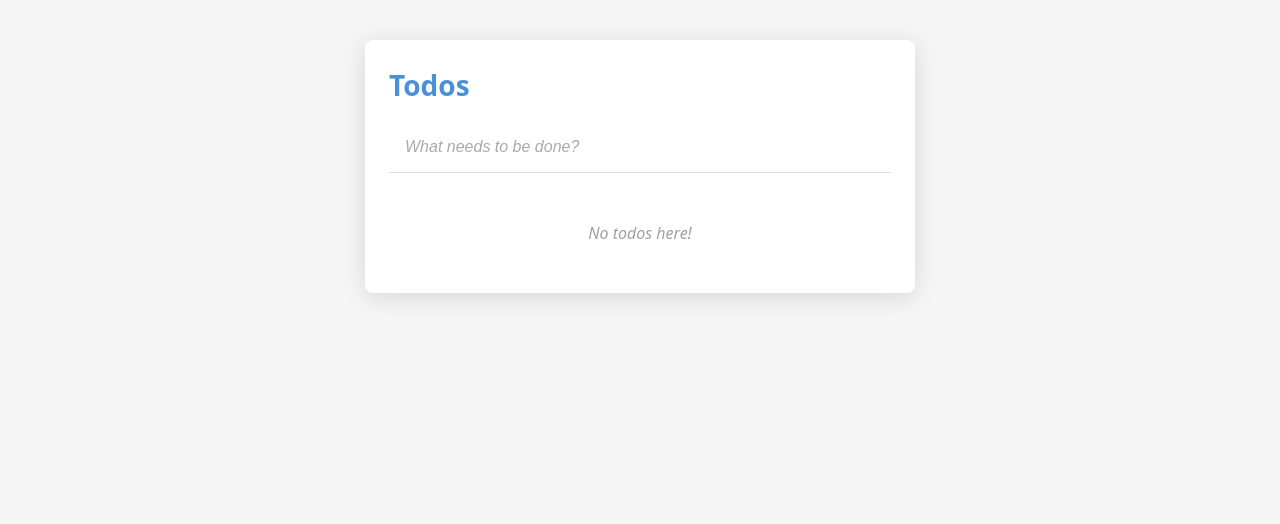
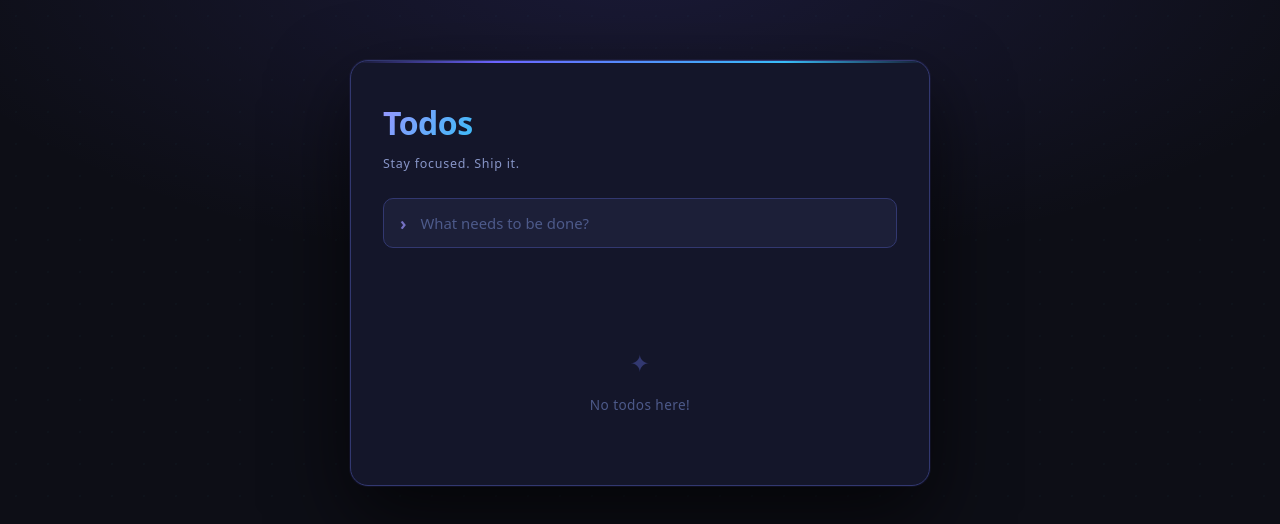
Before and after one commit to YairBenDavid-cs/TODO-app, a React (Vite) app in the folder todo-app/: page / in a window 1280 px wide. Shown: the top 524 px of the page. Built offline with nearby package versions, Linux system fonts and the light colour scheme.

Commit message:
(feat):  enhance UI styles across components

```diff
--- a/todo-app/package.json
+++ b/todo-app/package.json
@@ -23,6 +23,7 @@
     "eslint-plugin-react-hooks": "^7.1.1",
     "eslint-plugin-react-refresh": "^0.5.2",
     "globals": "^17.6.0",
+    "playwright": "^1.60.0",
     "typescript": "~6.0.2",
     "typescript-eslint": "^8.59.2",
     "vite": "^8.0.12"
--- a/todo-app/src/components/App.tsx
+++ b/todo-app/src/components/App.tsx
@@ -29,7 +29,10 @@ export default function App(): React.JSX.Element {
   return (
     <div className="app">
       <header>
-        <h1>Todos</h1>
+        <div className="app-title">
+          <h1>Todos</h1>
+        </div>
+        <p className="app-subtitle">Stay focused. Ship it.</p>
         <TodoInput onAdd={addTodo} />
       </header>
       <main>
--- a/todo-app/src/components/TodoInput.tsx
+++ b/todo-app/src/components/TodoInput.tsx
@@ -7,15 +7,21 @@ interface TodoInputProps {
 export default function TodoInput({ onAdd }: TodoInputProps): React.JSX.Element {
   const [inputValue, setInputValue] = useState<string>('');
 
-  function handleKeyDown(e: React.KeyboardEvent<HTMLInputElement>): void {
-    if (e.key !== 'Enter') return;
+  function handleAdd(): void {
     const trimmed = inputValue.trim();
     if (!trimmed) return;
     onAdd(trimmed);
     setInputValue('');
   }
 
+  function handleKeyDown(e: React.KeyboardEvent<HTMLInputElement>): void {
+    if (e.key !== 'Enter') return;
+    handleAdd();
+  }
+
   return (
+    <div className="todo-input-wrapper">
+      <span className="todo-input__prefix" aria-hidden="true">›</span>
       <input
         className="todo-input"
         type="text"
@@ -24,5 +30,6 @@ export default function TodoInput({ onAdd }: TodoInputProps): React.JSX.Element
         onChange={(e) => setInputValue(e.target.value)}
         onKeyDown={handleKeyDown}
       />
+    </div>
   );
 }
--- a/todo-app/src/index.css
+++ b/todo-app/src/index.css
@@ -5,20 +5,39 @@
 }
 
 :root {
-  --color-bg: #f5f5f5;
-  --color-primary: #4a90d9;
-  --color-border: #e0e0e0;
-  --color-completed: #a0a0a0;
-  --color-filter-active: #4a90d9;
+  --bg: #0d0e16;
+  --bg-card: #14162a;
+  --bg-surface: #1c1f38;
+  --bg-hover: #1f2340;
+  --border: #323870;
+  --border-subtle: #1e2245;
+  --accent: #6c63ff;
+  --accent-light: #9b95ff;
+  --accent-glow: rgba(108, 99, 255, 0.18);
+  --accent-cyan: #38bdf8;
+  --accent-green: #10d98a;
+  --accent-green-glow: rgba(16, 217, 138, 0.2);
+  --danger: #ff4f6a;
+  --danger-muted: rgba(255, 79, 106, 0.12);
+  --text: #edeeff;
+  --text-muted: #8896c8;
+  --text-dim: #4d5a8a;
+  --radius: 18px;
+  --radius-sm: 10px;
+  --radius-xs: 6px;
 }
 
 body {
   margin: 0;
-  font-family: system-ui, 'Segoe UI', Roboto, sans-serif;
-  font-size: 16px;
-  line-height: 1.5;
-  background-color: var(--color-bg);
-  color: #333;
+  font-family: system-ui, -apple-system, 'Segoe UI', Roboto, sans-serif;
+  font-size: 15px;
+  line-height: 1.6;
+  background-color: var(--bg);
+  background-image:
+    radial-gradient(ellipse 90% 60% at 50% -5%, rgba(108, 99, 255, 0.14) 0%, transparent 65%),
+    radial-gradient(circle, rgba(56, 189, 248, 0.025) 1px, transparent 1px);
+  background-size: 100% 100%, 32px 32px;
+  color: var(--text);
   -webkit-font-smoothing: antialiased;
 }
 
@@ -27,5 +46,16 @@ body {
   display: flex;
   flex-direction: column;
   align-items: center;
-  padding: 40px 16px;
+  padding: 60px 16px 80px;
 }
+
+::-webkit-scrollbar {
+  width: 4px;
+}
+::-webkit-scrollbar-track {
+  background: transparent;
+}
+::-webkit-scrollbar-thumb {
+  background: var(--border);
+  border-radius: 4px;
+}
--- a/todo-app/src/styles/app.css
+++ b/todo-app/src/styles/app.css
@@ -1,28 +1,62 @@
 .app {
   width: 100%;
-  max-width: 550px;
-  background: #fff;
-  border-radius: 8px;
-  box-shadow: 0 4px 24px rgba(0, 0, 0, 0.12);
+  max-width: 580px;
+  background: var(--bg-card);
+  border-radius: var(--radius);
+  border: 1px solid var(--border);
+  box-shadow:
+    0 0 0 1px rgba(108, 99, 255, 0.08),
+    0 32px 80px rgba(0, 0, 0, 0.65);
   overflow: hidden;
+  position: relative;
+}
+
+/* Top accent line */
+.app::before {
+  content: '';
+  position: absolute;
+  top: 0;
+  left: 0;
+  right: 0;
+  height: 2px;
+  background: linear-gradient(90deg, transparent 0%, var(--accent) 25%, var(--accent-cyan) 75%, transparent 100%);
+  z-index: 1;
 }
 
 .app header {
-  padding: 24px 24px 0;
+  padding: 36px 32px 26px;
+}
+
+.app-title {
+  display: flex;
+  align-items: center;
+  gap: 12px;
+  margin-bottom: 6px;
 }
 
 .app header h1 {
-  margin: 0 0 16px;
-  font-size: 1.75rem;
-  font-weight: 700;
-  color: var(--color-primary);
+  margin: 0;
+  font-size: 2rem;
+  font-weight: 800;
+  letter-spacing: -0.5px;
+  background: linear-gradient(125deg, var(--accent-light) 0%, var(--accent-cyan) 100%);
+  -webkit-background-clip: text;
+  -webkit-text-fill-color: transparent;
+  background-clip: text;
+}
+
+.app-subtitle {
+  margin: 0 0 24px;
+  font-size: 0.78rem;
+  font-weight: 500;
+  color: var(--text-muted);
+  letter-spacing: 0.06em;
 }
 
 .app main {
-  padding: 0 24px;
+  padding: 0;
 }
 
 .app footer {
-  padding: 12px 24px;
-  border-top: 1px solid var(--color-border);
+  border-top: 1px solid var(--border-subtle);
 }
--- a/todo-app/src/styles/todo-filters.css
+++ b/todo-app/src/styles/todo-filters.css
@@ -2,44 +2,69 @@
   display: flex;
   align-items: center;
   justify-content: space-between;
-  padding: 0.5rem 1rem;
-  font-size: 0.875rem;
-  color: var(--color-completed);
+  padding: 12px 32px 14px;
+  gap: 12px;
+}
+
+.todo-filters__counter {
+  color: var(--text-muted);
+  font-size: 0.78rem;
+  font-weight: 500;
+  white-space: nowrap;
+  min-width: 76px;
 }
 
 .todo-filters__buttons {
   display: flex;
-  gap: 0.25rem;
+  gap: 3px;
+  background: var(--bg-surface);
+  border: 1.5px solid var(--border);
+  border-radius: 10px;
+  padding: 4px;
 }
 
 .todo-filters__btn {
   background: none;
-  border: 1px solid transparent;
-  border-radius: 3px;
-  padding: 0.25rem 0.5rem;
+  border: none;
+  border-radius: 7px;
+  padding: 6px 14px;
   cursor: pointer;
-  color: inherit;
-  font-size: inherit;
+  color: var(--text-muted);
+  font-size: 0.78rem;
+  font-family: inherit;
+  font-weight: 600;
+  letter-spacing: 0.02em;
+  transition: background 0.18s, color 0.18s;
+}
+
+.todo-filters__btn:hover {
+  color: var(--text);
+  background: var(--bg-hover);
 }
 
 .todo-filters__btn[aria-pressed="true"] {
-  border-color: var(--color-filter-active);
-  color: var(--color-filter-active);
-}
-
-.todo-filters__btn:hover {
-  border-color: var(--color-filter-active);
+  background: var(--accent);
+  color: #fff;
+  box-shadow: 0 2px 12px rgba(108, 99, 255, 0.4);
 }
 
 .todo-filters__clear {
   background: none;
   border: none;
   cursor: pointer;
-  color: inherit;
-  font-size: inherit;
-  padding: 0;
+  color: var(--text-muted);
+  font-size: 0.78rem;
+  font-family: inherit;
+  font-weight: 500;
+  padding: 6px 10px;
+  border-radius: 7px;
+  transition: color 0.18s, background 0.18s;
+  white-space: nowrap;
+  min-width: 96px;
+  text-align: right;
 }
 
 .todo-filters__clear:hover {
-  text-decoration: underline;
+  color: var(--danger);
+  background: var(--danger-muted);
 }
--- a/todo-app/src/styles/todo-input.css
+++ b/todo-app/src/styles/todo-input.css
@@ -1,19 +1,41 @@
+.todo-input-wrapper {
+  display: flex;
+  align-items: center;
+  background: var(--bg-surface);
+  border: 1.5px solid var(--border);
+  border-radius: var(--radius-sm);
+  transition: border-color 0.2s, box-shadow 0.2s;
+  overflow: hidden;
+}
+
+.todo-input-wrapper:focus-within {
+  border-color: var(--accent);
+  box-shadow: 0 0 0 4px rgba(108, 99, 255, 0.12);
+}
+
+.todo-input__prefix {
+  padding: 0 4px 0 16px;
+  color: var(--accent-light);
+  font-size: 1.1rem;
+  font-weight: 600;
+  user-select: none;
+  flex-shrink: 0;
+  opacity: 0.7;
+}
+
 .todo-input {
-  width: 100%;
-  padding: 16px;
-  font-size: 16px;
+  flex: 1;
+  padding: 14px 10px;
+  font-size: 0.93rem;
+  font-family: inherit;
   border: none;
-  border-bottom: 1px solid var(--color-border);
   outline: none;
   background: transparent;
-  color: inherit;
+  color: var(--text);
+  min-width: 0;
 }
 
 .todo-input::placeholder {
-  color: #aaa;
-  font-style: italic;
+  color: var(--text-dim);
+  font-weight: 400;
 }
-
-.todo-input:focus {
-  box-shadow: inset 0 -2px 0 var(--color-primary);
-}
--- a/todo-app/src/styles/todo-item.css
+++ b/todo-app/src/styles/todo-item.css
@@ -1,57 +1,107 @@
 .todo-item {
   display: flex;
   align-items: center;
-  gap: 0.75rem;
-  padding: 0.75rem 1rem;
-  border-bottom: 1px solid var(--color-border);
+  gap: 1rem;
+  padding: 15px 32px;
+  border-bottom: 1px solid var(--border-subtle);
   list-style: none;
+  transition: background 0.18s;
 }
 
 .todo-item:last-child {
   border-bottom: none;
 }
 
+.todo-item:hover {
+  background: var(--bg-hover);
+}
+
+/* Rounded square checkbox */
 .todo-item__checkbox {
-  width: 1.25rem;
-  height: 1.25rem;
-  flex-shrink: 0;
+  -webkit-appearance: none;
+  appearance: none;
+  width: 20px;
+  height: 20px;
+  min-width: 20px;
+  border-radius: 5px;
+  border: 2px solid var(--border);
+  background: transparent;
   cursor: pointer;
-  accent-color: var(--color-primary);
+  position: relative;
+  transition: border-color 0.2s, background 0.2s, box-shadow 0.2s;
+}
+
+.todo-item__checkbox:hover {
+  border-color: var(--accent-green);
+  box-shadow: 0 0 0 4px var(--accent-green-glow);
+}
+
+.todo-item__checkbox:checked {
+  background: var(--accent-green);
+  border-color: var(--accent-green);
+  box-shadow: 0 0 10px var(--accent-green-glow);
+}
+
+.todo-item__checkbox:checked::after {
+  content: '';
+  position: absolute;
+  top: 2px;
+  left: 6px;
+  width: 5px;
+  height: 9px;
+  border: 2px solid #0d0e16;
+  border-top: none;
+  border-left: none;
+  transform: rotate(45deg);
 }
 
 .todo-item__label {
   flex: 1;
   cursor: pointer;
   word-break: break-word;
+  font-size: 0.93rem;
+  font-weight: 450;
+  color: var(--text);
+  transition: color 0.2s;
 }
 
 .todo-item--completed .todo-item__label {
   text-decoration: line-through;
-  color: var(--color-completed);
+  text-decoration-color: var(--text-dim);
+  color: var(--text-muted);
 }
 
 .todo-item__edit-input {
   flex: 1;
-  padding: 0.25rem 0.5rem;
+  padding: 8px 14px;
   font-size: inherit;
   font-family: inherit;
-  border: 1px solid var(--color-primary);
-  border-radius: 4px;
+  background: var(--bg-surface);
+  border: 1.5px solid var(--accent);
+  border-radius: var(--radius-xs);
   outline: none;
+  color: var(--text);
+  box-shadow: 0 0 0 4px rgba(108, 99, 255, 0.1);
 }
 
 .todo-item__delete {
   background: none;
   border: none;
   cursor: pointer;
-  font-size: 1.25rem;
+  font-size: 1rem;
   line-height: 1;
-  color: var(--color-completed);
-  padding: 0 0.25rem;
+  color: var(--text-muted);
+  padding: 5px 8px;
+  border-radius: var(--radius-xs);
   opacity: 0;
-  transition: opacity 0.15s;
+  transition: opacity 0.18s, color 0.18s, background 0.18s;
 }
 
 .todo-item:hover .todo-item__delete {
   opacity: 1;
 }
+
+.todo-item__delete:hover {
+  color: var(--danger);
+  background: var(--danger-muted);
+}
--- a/todo-app/src/styles/todo-list.css
+++ b/todo-app/src/styles/todo-list.css
@@ -1,12 +1,22 @@
 .todo-list {
   margin: 0;
-  padding: 0;
+  padding: 8px 0;
   list-style: none;
 }
 
 .todo-list__empty {
-  padding: 2rem 1rem;
+  padding: 3.5rem 1rem;
   text-align: center;
-  color: var(--color-completed);
-  font-style: italic;
+  color: var(--text-dim);
+  font-size: 0.85rem;
+  font-weight: 500;
+  letter-spacing: 0.03em;
 }
+
+.todo-list__empty::before {
+  content: '✦';
+  display: block;
+  font-size: 1.5rem;
+  margin-bottom: 12px;
+  color: var(--border);
+}
```
Also changed, not shown: 2 other files (tests, documents, lock files or other folders). Lines whose indentation alone changed are shown as unchanged.
